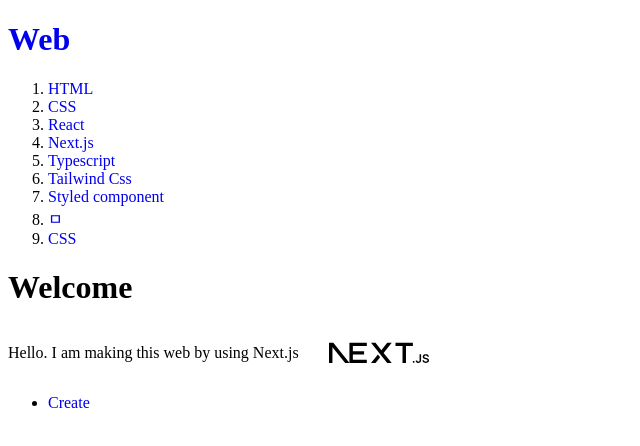
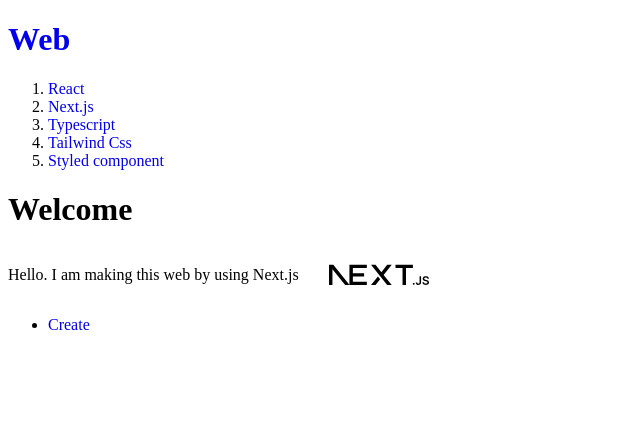
Before and after one commit to kelly6226/nextStudy, a Next.js app: page / in a window 1280 px wide. Shown: the top 446 px of the page, without its empty margins (0-640 px from the left). Built offline with nearby package versions, Linux system fonts and the light colour scheme; data requests are answered from the project's data file.

Commit message:
feat(low): 삭제 기능 추가

```diff
--- a/db.json
+++ b/db.json
@@ -1,15 +1,5 @@
 {
   "topics": [
-    {
-      "id": 1,
-      "title": "HTML",
-      "description": "html is ..."
-    },
-    {
-      "id": 2,
-      "title": "CSS",
-      "description": "css is ..."
-    },
     {
       "title": "React",
       "description": "React is .........",
@@ -34,16 +24,6 @@
       "title": "Styled component",
       "description": "Styled component is ...",
       "id": 7
-    },
-    {
-      "title": "ㅁ",
-      "description": "ㅁ",
-      "id": 8
-    },
-    {
-      "title": "CSS",
-      "description": "css is ... changed again",
-      "id": 9
     }
   ]
 }
--- a/src/app/update/[id]/page.tsx
+++ b/src/app/update/[id]/page.tsx
@@ -36,7 +36,7 @@ export default function Update() {
     ).value;
 
     const options = {
-      method: "PUT",
+      method: "PATCH",
       headers: { "Content-Type": "application/json" },
       body: JSON.stringify({ title, description }),
     };
--- a/src/component/Button/TopicButtons.tsx
+++ b/src/component/Button/TopicButtons.tsx
@@ -2,10 +2,29 @@
 
 import Link from "next/link";
 import { useParams } from "next/navigation";
+import { useRouter } from "next/navigation";
 
 export default function TopicButtons() {
+  const router = useRouter();
   const params = useParams();
   const id = params.id;
+
+  const onDeleteClick = () => {
+    const options = {
+      method: "DELETE",
+      headers: { "Content-Type": "application/json" },
+    };
+
+    fetch(`http://localhost:9999/topics/${id}`, options)
+      .then((response) => {
+        return response.json();
+      })
+      .then((result) => {
+        console.log("result", result);
+        router.push("/");
+        router.refresh();
+      });
+  };
 
   return (
     <ul>
@@ -18,7 +37,7 @@ export default function TopicButtons() {
             <Link href={`/update/${id}`}>Update</Link>
           </li>
           <li>
-            <input type="button" value="Delete" />
+            <input type="button" value="Delete" onClick={onDeleteClick} />
           </li>
         </>
       )}
```
